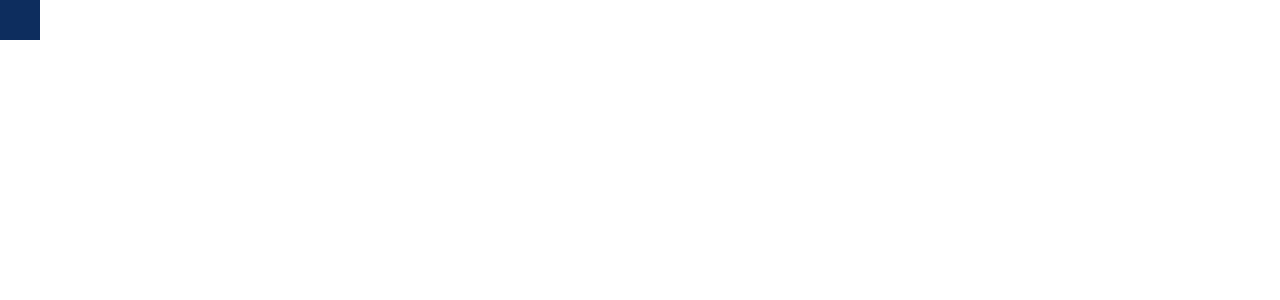
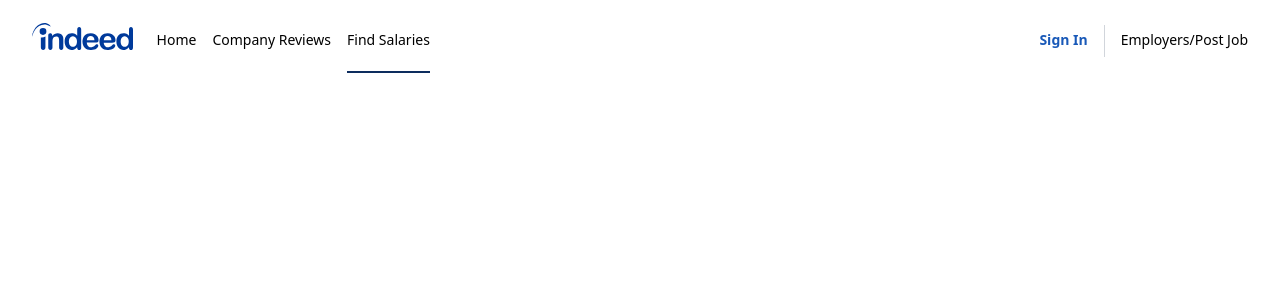
Before and after one commit to lataThakurathi/indeed, a React (Vite) app: page / in a window 1280 px wide. Shown: the top 300 px of the page. Built offline with nearby package versions, Linux system fonts and the light colour scheme.

Commit message:
created the navbar

```diff
--- a/index.html
+++ b/index.html
@@ -4,7 +4,7 @@
         <meta charset="UTF-8" />
         <link rel="icon" type="image/svg+xml" href="/vite.svg" />
         <meta name="viewport" content="width=device-width, initial-scale=1.0" />
-        <title>LinkedIn Page 3</title>
+        <title>Indeed Page 3</title>
         <link rel="preconnect" href="https://fonts.googleapis.com" />
         <link rel="preconnect" href="https://fonts.gstatic.com" crossorigin />
         <link
--- a/package.json
+++ b/package.json
@@ -10,6 +10,7 @@
     "preview": "vite preview"
   },
   "dependencies": {
+    "clsx": "^2.1.1",
     "react": "^18.3.1",
     "react-dom": "^18.3.1"
   },
--- a/src/App.jsx
+++ b/src/App.jsx
@@ -1,5 +1,7 @@
-function App() {
-    return <div className="h-10 w-10 bg-primary"></div>;
-}
+import Navbar from "./components/Navbar";
+
+const App = () => {
+    return <Navbar />;
+};
 
 export default App;
--- /dev/null
+++ b/src/components/Container.jsx
@@ -0,0 +1,9 @@
+import clsx from "clsx";
+
+const Container = (props) => {
+    const { children, className } = props;
+
+    return <div className={clsx("px-8 mx-auto", className)}>{children}</div>;
+};
+
+export default Container;
--- /dev/null
+++ b/src/components/Drawer.jsx
@@ -0,0 +1,36 @@
+import clsx from "clsx";
+
+const Drawer = (props) => {
+    const { isOpen, open, close, children } = props;
+    return (
+        <div
+            className={clsx(
+                isOpen ? "visible" : "hidden",
+                "absolute h-screen w-screen top-0 left-0 bg-black/25"
+            )}>
+            <div className={clsx()}>
+                <DrawerHead />
+                <DrawerMain>{children}</DrawerMain>
+                <DrawerFoot />
+            </div>
+        </div>
+    );
+};
+
+const DrawerHead = () => {
+    return (
+        <div className="h-14 flex items-end px-4 justify-center flex-col w-full flex-end">
+            <img src="/cross.svg" className="h-6 w-6" alt="" />
+        </div>
+    );
+};
+
+const DrawerMain = () => {
+    return <div className="grow">DrawerMain</div>;
+};
+
+const DrawerFoot = () => {
+    return <></>;
+};
+
+export default Drawer;
--- /dev/null
+++ b/src/components/NavMenu.jsx
@@ -0,0 +1,62 @@
+import clsx from "clsx";
+
+const NavMenu = (props) => {
+    const {
+        direction = "horizontal",
+        navItems,
+        className,
+        withDivider = false,
+    } = props;
+
+    const directionsClassMap = {
+        horizontal: "",
+        vertical: "",
+    };
+
+    return (
+        <ul
+            className={clsx(
+                "flex gap-4 items-center",
+                className,
+                directionsClassMap[direction]
+            )}>
+            {navItems.map((navItem, index) => (
+                <NavItem
+                    key={navItem.path}
+                    navItem={navItem}
+                    withDivider={
+                        index === navItems.length - 1 ? false : withDivider
+                    }
+                />
+            ))}
+        </ul>
+    );
+};
+const NavItem = (props) => {
+    const { navItem, withDivider = false } = props;
+
+    return (
+        <>
+            <li>
+                <a
+                    href={navItem.path}
+                    className={clsx(
+                        "flex hover:border-b-primary items-center text-sm justify-center h-16 border-b-2",
+                        navItem?.active
+                            ? "border-b-primary"
+                            : "border-b-transparent",
+                        navItem?.className
+                    )}>
+                    {navItem.label}
+                </a>
+            </li>
+            {withDivider ? <NavDivider /> : null}
+        </>
+    );
+};
+
+const NavDivider = () => {
+    return <div className="h-8 w-px bg-gray-300"></div>;
+};
+
+export default NavMenu;
--- /dev/null
+++ b/src/components/Navbar.jsx
@@ -0,0 +1,61 @@
+import useToggle from "../hooks/useToggle";
+import Container from "./Container";
+import Drawer from "./Drawer";
+import NavMenu from "./NavMenu";
+
+const mainLinks = [
+    { label: "Home", path: "/company-reviews" },
+    { label: "Company Reviews", path: "/company-reviews" },
+    { label: "Find Salaries", path: "/find-salaries", active: true },
+];
+const secondaryLinks = [
+    {
+        label: "Sign In",
+        path: "/sign-in",
+        className: "font-bold text-primary-300",
+    },
+    { label: "Employers/Post Job", path: "/post-job" },
+];
+
+const Navbar = () => {
+    const {
+        isOpen: isDrawerOpen,
+        open: openDrawer,
+        close: closeDrawer,
+    } = useToggle(false);
+
+    return (
+        <nav className="h-navHeight bg-white">
+            <Container className="flex h-full gap-6 items-end">
+                <img
+                    src="/indeed.svg"
+                    alt="indeed"
+                    className="w-28 self-center"
+                />
+                <div className="hidden lg:flex justify-between w-full">
+                    <NavMenu direction="vertical" navItems={mainLinks} />
+                    <NavMenu
+                        direction="vertical"
+                        navItems={secondaryLinks}
+                        withDivider
+                    />
+                </div>
+                <a
+                    href="/sign-in"
+                    className="lg:hidden ml-auto h-10 rounded-md w bg-primary-300 hover:bg-primary-400 transition self-center px-3 text-white text-nowrap font-bold flex items-center gap-2 shrink-0">
+                    <img src="/user.svg" alt="" className="h-7 w-7" />
+                    Sign In
+                </a>
+                <button className="lg:hidden min-w-12 min-h-12 rounded-md flex items-center justify-center hover:bg-primary-50 active:scale-95 self-center">
+                    <img src="/hamburger.svg" className="h-6 w-6" alt="" />
+                </button>
+                <Drawer
+                    isOpen={isDrawerOpen}
+                    open={openDrawer}
+                    close={closeDrawer}></Drawer>
+            </Container>
+        </nav>
+    );
+};
+
+export default Navbar;
--- /dev/null
+++ b/src/hooks/useToggle.jsx
@@ -0,0 +1,21 @@
+import { useState } from "react";
+
+const useToggle = (initialState = false) => {
+    const [isOpen, setIsOpen] = useState(initialState);
+
+    const open = () => {
+        setIsOpen(true);
+    };
+    const close = () => {
+        setIsOpen(false);
+    };
+    const toggle = () => {
+        setIsOpen((oldOpen) => !oldOpen);
+    };
+
+    console.log(isOpen);
+
+    return { isOpen, open, close, toggle };
+};
+
+export default useToggle;
--- a/tailwind.config.js
+++ b/tailwind.config.js
@@ -5,8 +5,14 @@
         extend: {
             colors: {
                 primary: {
-                    DEFAULT: "#0d2d5e",
+                    50: "hsl(216deg, 76%, 95%)",
+                    300: "hsl(216deg, 76%, 41%)",
+                    400: "hsl(216deg, 76%, 31%)",
+                    DEFAULT: "hsl(216deg, 76%, 21%)",
                 },
+            },
+            height: {
+                navHeight: "73px",
             },
         },
     },
```
Also changed, not shown: public/user.svg (added), 1 other file (tests, documents, lock files or other folders).
